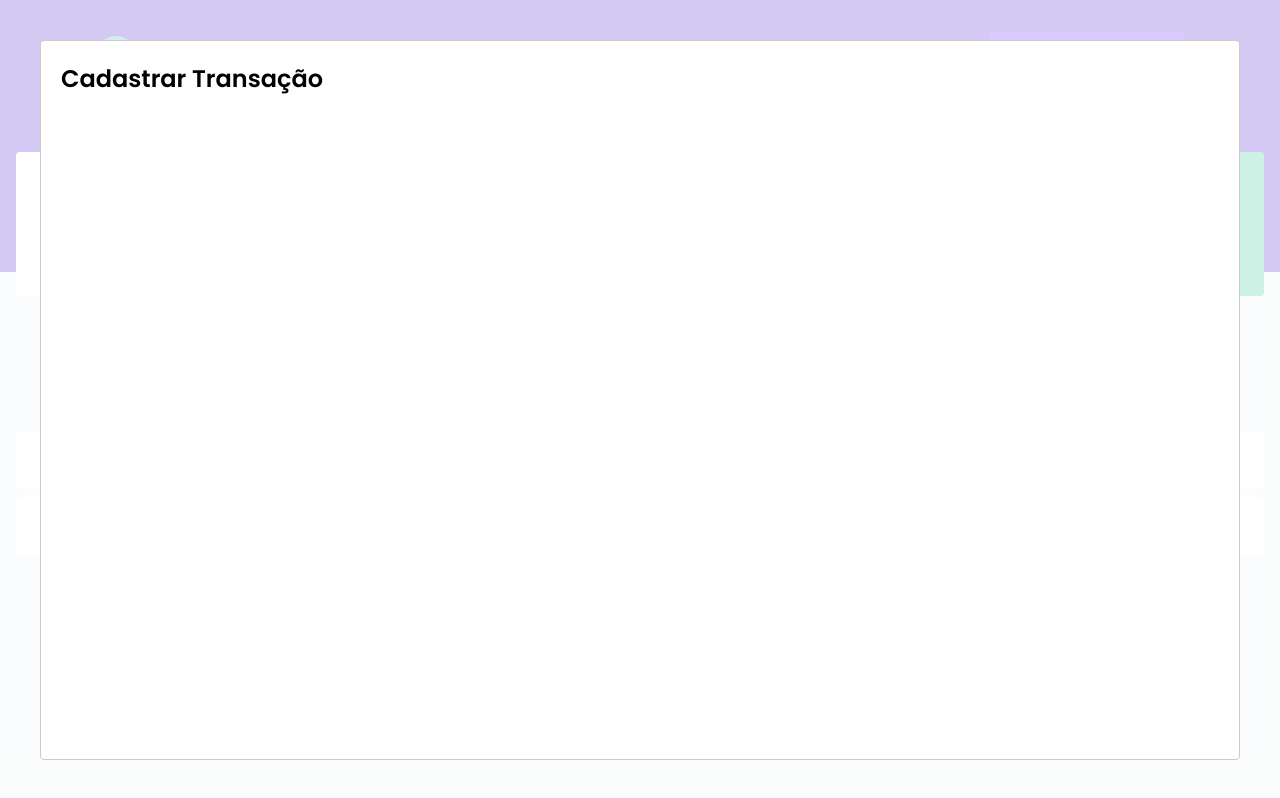
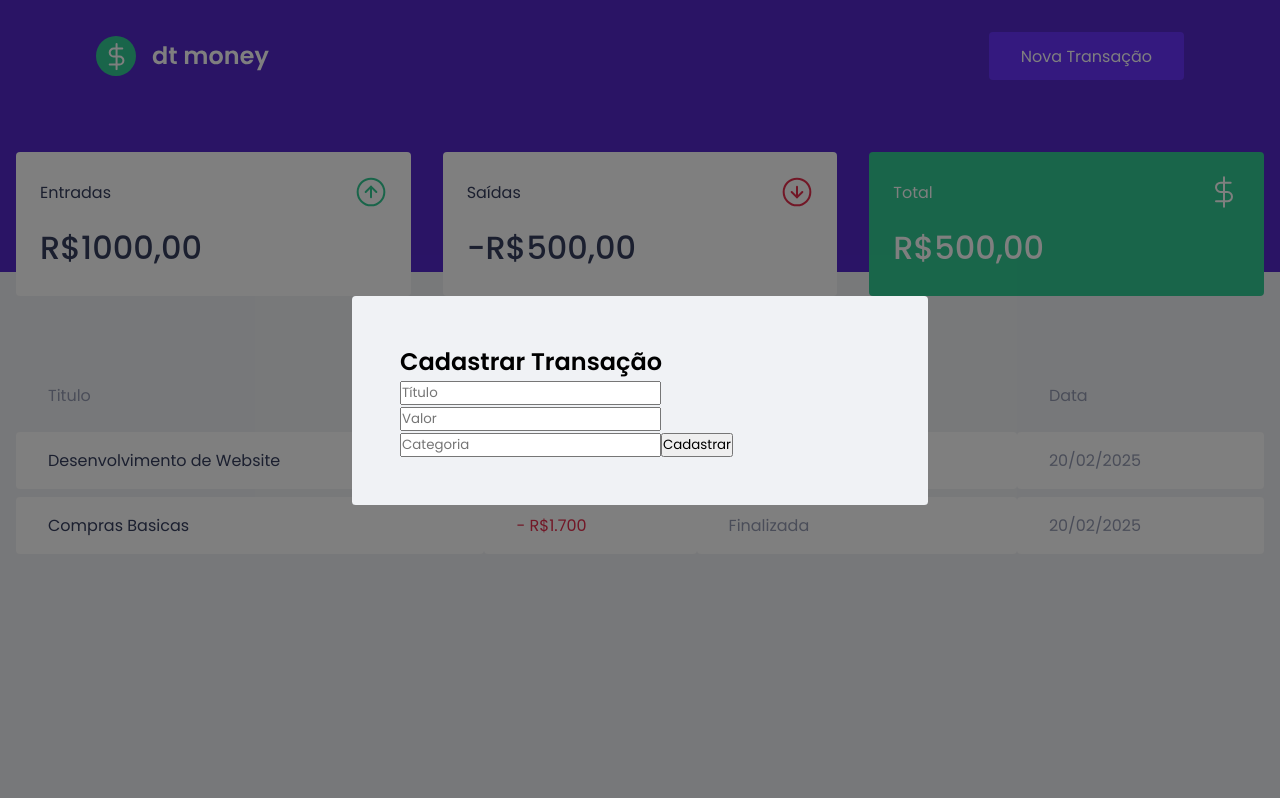
Before and after one commit to DaviNatan10/dtmoney, a React (Vite) app: page / in a window 1280 px wide. Both pictures are taken after a click on the button "Nova Transação". Built offline with nearby package versions, Linux system fonts and the light colour scheme; no server answers; what miragejs would draw is missing.

Commit message:
Estrutura do Formulário

```diff
--- a/src/App.tsx
+++ b/src/App.tsx
@@ -3,6 +3,7 @@ import Modal from 'react-modal';
 import { Header } from "./components/Header";
 import { GlobalStyle } from "./styles/global";
 import { useState } from "react";
+import { NewTransactionModal } from "./components/NewTransactionModal";
 
 Modal.setAppElement('#root');
 
@@ -21,13 +22,10 @@ export function App(){
 
 
       <Dashboard />
-      <Modal
-        isOpen={isNewTransactionModalOpen}
-        onRequestClose={handleCloseNewTransactionModal}
-        >
-          <h2>Cadastrar Transação</h2>
-        </Modal>
 
+      <NewTransactionModal
+      isOpen={isNewTransactionModalOpen}
+      onRequestClose={handleCloseNewTransactionModal}/>
       <GlobalStyle />
     </>
   )
--- /dev/null
+++ b/src/components/NewTransactionModal/index.tsx
@@ -0,0 +1,42 @@
+import Modal from 'react-modal';
+import { Container } from './styles';
+
+interface NewTransactionModalProps{
+  isOpen:boolean;
+  onRequestClose:() => void;
+
+}
+
+
+export function NewTransactionModal ({isOpen, onRequestClose}:NewTransactionModalProps) {
+  return (
+    <Modal
+        isOpen={isOpen}
+        onRequestClose={onRequestClose}
+        overlayClassName="react-modal-overlay"
+        className="react-modal-content"
+        >
+
+          <Container>
+          <h2>Cadastrar Transação</h2>
+          <input
+          placeholder="Título"
+          />
+
+           <input
+           type="number"
+          placeholder="Valor"
+          />
+
+           <input
+          placeholder="Categoria"
+          />
+
+          <button type="submit">
+            Cadastrar
+          </button>
+          </Container>
+
+        </Modal>
+  )
+}
--- /dev/null
+++ b/src/components/NewTransactionModal/styles.ts
@@ -0,0 +1,5 @@
+import styled from "styled-components";
+
+export const Container = styled.div `
+
+`;
--- a/src/styles/global.ts
+++ b/src/styles/global.ts
@@ -55,4 +55,25 @@ button {
   opacity: 0.6;
   cursor: not-allowed;
 }
+
+.react-modal-overlay {
+  background: rgba(0,0,0,0.5);
+  position: fixed;
+  top: 0;
+  bottom: 0;
+  right: 0;
+  left: 0;
+  display: flex;
+  align-items: center;
+  justify-content: center;
+}
+.react-modal-content {
+  width: 100%;
+  max-width: 576px;
+
+  background: var(--background);
+  padding: 3rem;
+  position: relative;
+  border-radius: 0.24rem;
+}
 `
```
